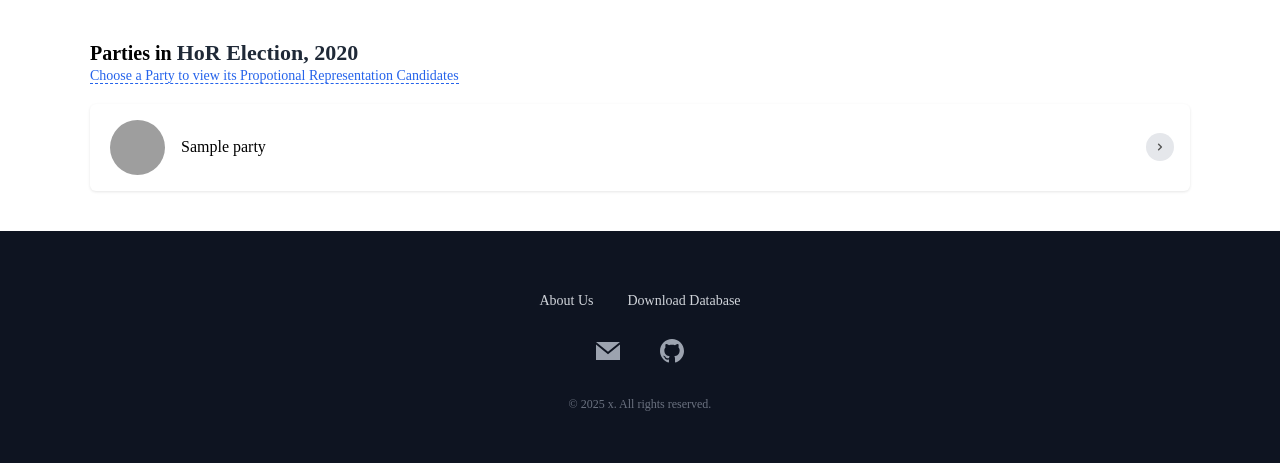
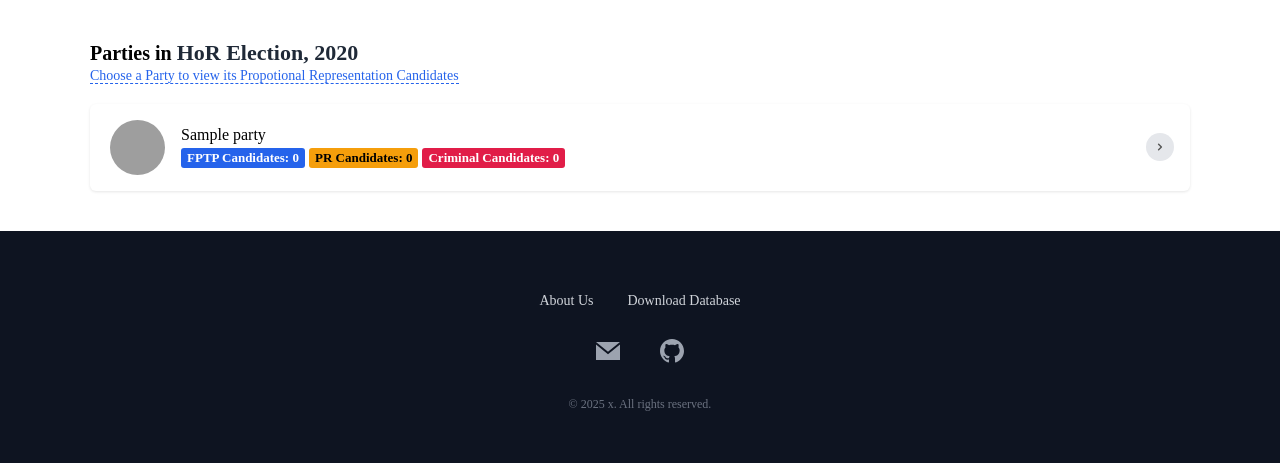
Before and after one commit to Prabesh01/ramroneta, a Django app: template app/templates/party_list.html in a window 1280 px wide. Shown: the part 63-526 px from the top of the page. Run offline with Django 5.2, Linux system fonts and the light colour scheme; tables that the repository leaves empty hold one stand-in row (values such as "Sample post"); the template is opened without the code that fills it: values that come from a table or form of the project are taken from there, most other values are stand-ins (such as "Sample title", 1, 10 or a date in 2020); grey boxes are pictures that could not be loaded.

Commit message:
temp/party_list: party wise candidates stats

```diff
--- a/app/templates/party_list.html
+++ b/app/templates/party_list.html
@@ -142,7 +142,9 @@
           <img src="/uploads/{{party.flag}}" alt="{{ party.name }}" class="avatar">
           <div>
             <p class="candidate-name">{{ party.name }}</p>
-            <!-- <span class="party-tag party-liberal">Liberal</span> -->
+            <span class="party-tag party-pc">FPTP Candidates: 0</span>
+            <span class="party-tag party-ndp">PR Candidates: 0</span>
+            <span class="party-tag party-liberal">Criminal Candidates: 0</span>
           </div>
         </div>
         <div class="arrow">
```
